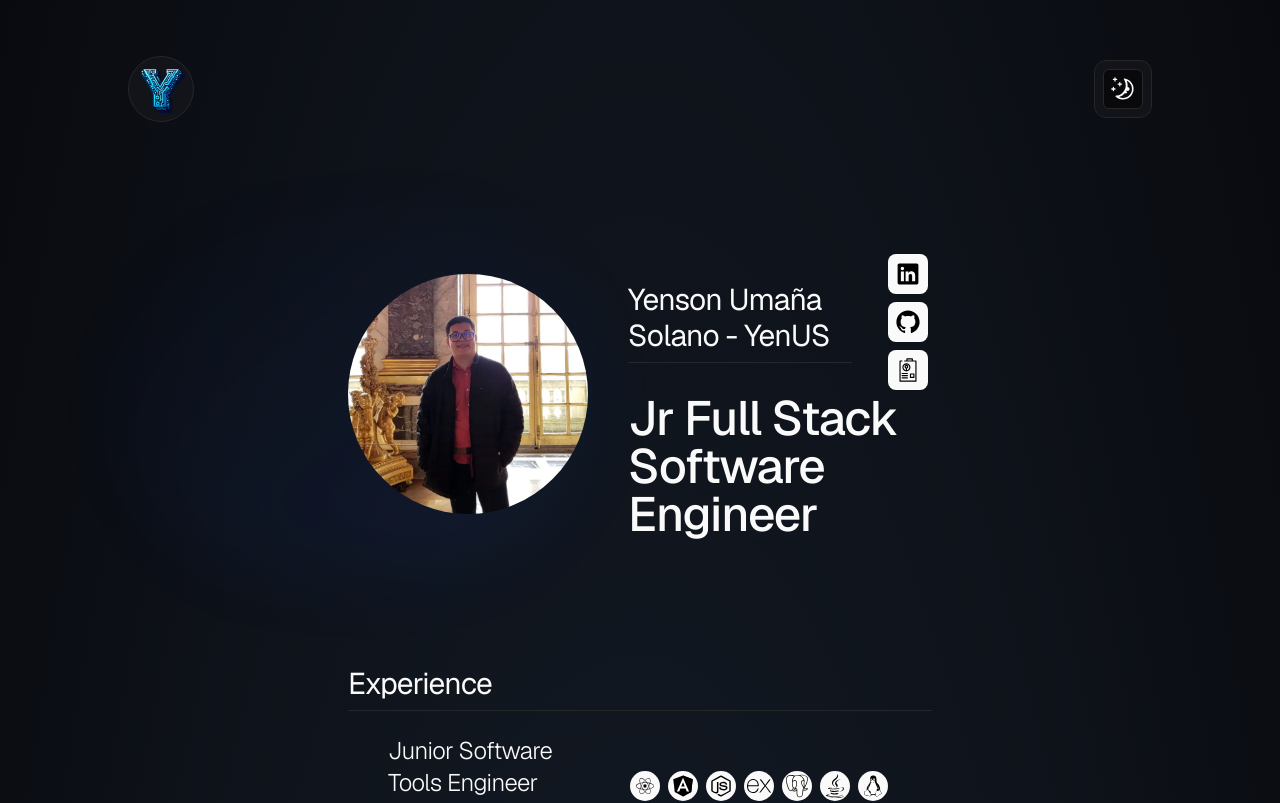
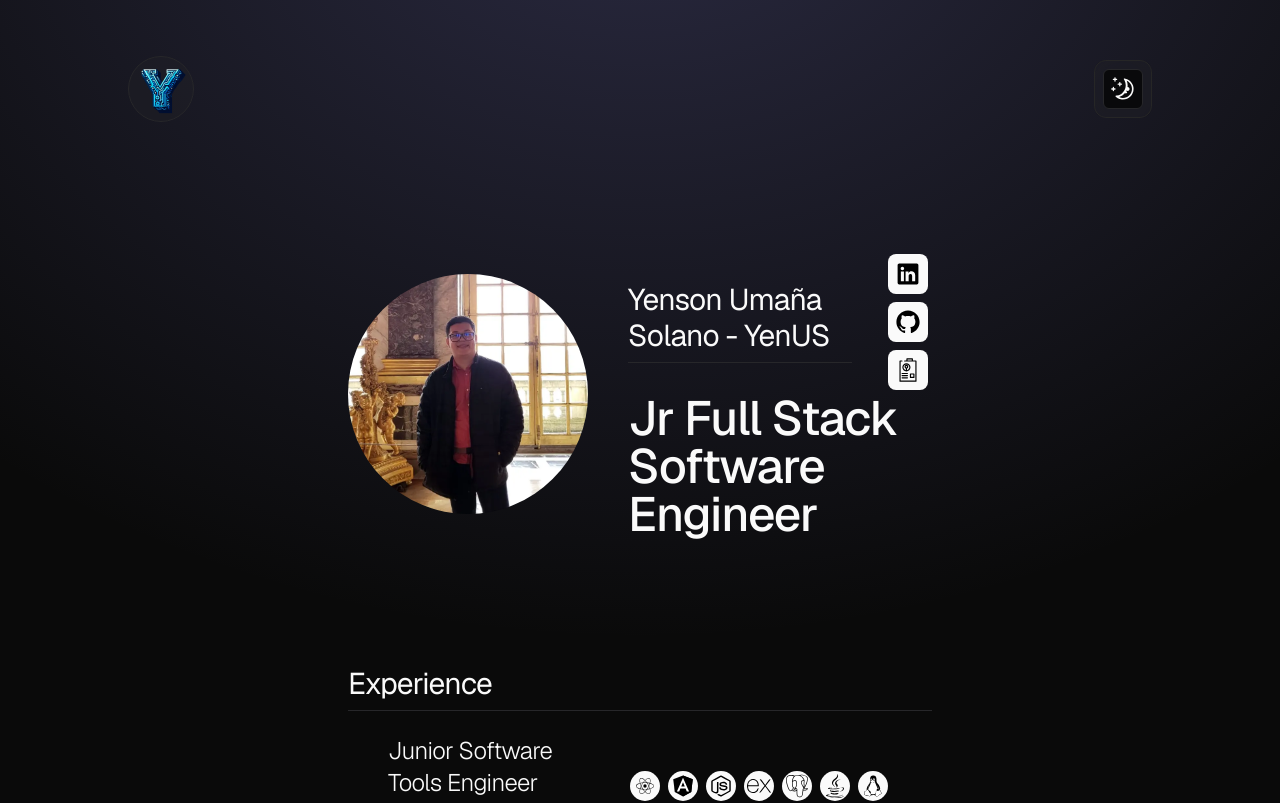
Before and after one commit to Yen-US/yenus_portfolio, a Next.js app: page / in a window 1280 px wide. Shown: the top 803 px of the page. Built offline with nearby package versions, Linux system fonts and the light colour scheme.

Commit message:
Update background

```diff
--- a/src/app/layout.tsx
+++ b/src/app/layout.tsx
@@ -26,7 +26,7 @@ export default function RootLayout({
           GeistSans.variable
         )}
       >
-        <StarField>
+        <div className="fixed top-0 z-[-2] h-screen w-full bg-[radial-gradient(circle_600px_at_50%_40%,#C9EBFF,transparent)] dark:bg-neutral-950 dark:bg-[radial-gradient(ellipse_80%_100%_at_50%_-20%,rgba(120,119,198,0.3),rgba(255,255,255,0))]"></div>
           <ThemeProvider
             attribute="class"
             defaultTheme="dark"
@@ -34,7 +34,6 @@ export default function RootLayout({
           >
             {children}
           </ThemeProvider>
-          </StarField>
       </body>
     </html>
   );
--- a/src/components/welcome-content.tsx
+++ b/src/components/welcome-content.tsx
@@ -13,7 +13,7 @@ import Link from "next/link"
 
 export default function Welcome() {
     return (
-        <section className="lg:w-1/2 text-3xl relative flex place-items-center before:absolute before:h-[300px] before:w-[480px] before:-translate-x-1/2 before:rounded-full before:bg-gradient-radial before:from-white before:to-transparent before:blur-2xl before:content-[''] after:absolute after:-z-20 after:h-[180px] after:w-[240px] after:translate-x-1/3 after:bg-gradient-conic after:from-sky-200 after:via-blue-200 after:blur-2xl after:content-[''] before:dark:bg-gradient-to-br before:dark:from-transparent before:dark:to-blue-700 before:dark:opacity-10 after:dark:from-sky-900 after:dark:via-[#0141ff] after:dark:opacity-40 before:lg:h-[360px]">
+        <section className="lg:w-1/2 text-3xl relative flex place-items-center">
             <Avatar className="h-60 w-60 mr-10">
                     <AvatarImage src="./YenUSPP2.webp"/>
                     <AvatarFallback>YU</AvatarFallback>
```
